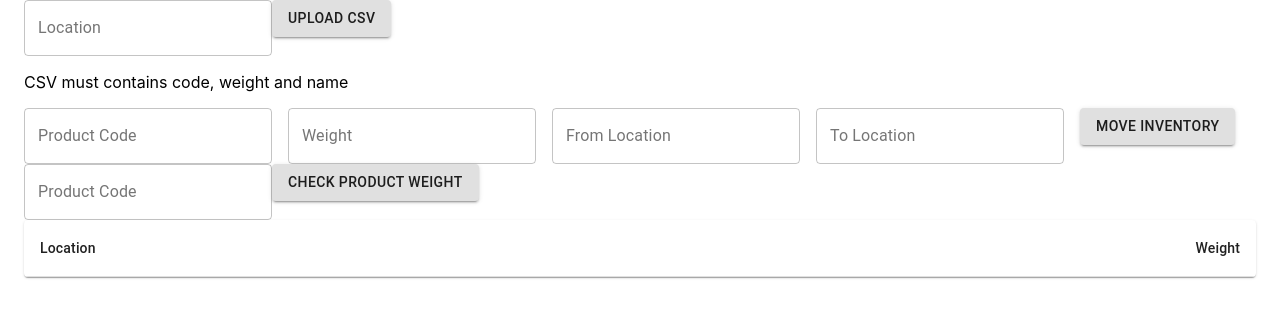
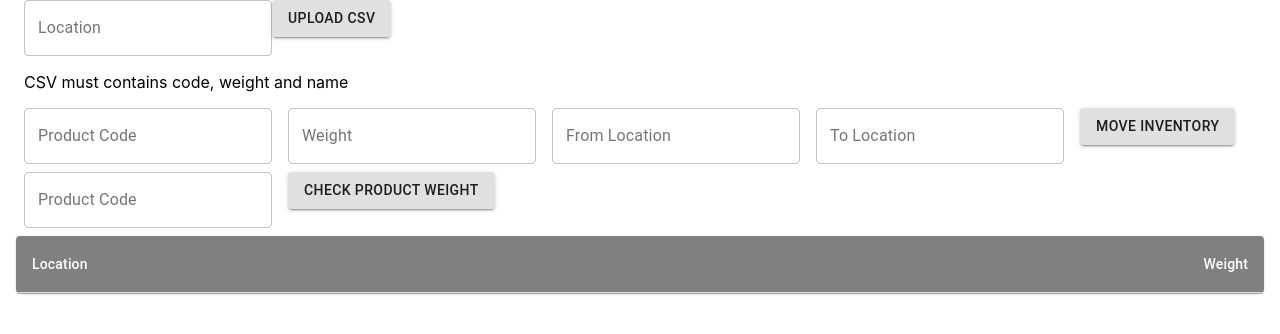
Before and after one commit to normanlys/warehouse-inventory-system, a React (Create React App) app in the folder frontend/: page / in a window 1280 px wide. Shown: the top 334 px of the page. Built offline with nearby package versions, Linux system fonts and the light colour scheme.

Commit message:
Improve UI

```diff
--- a/frontend/src/components/CheckProductWeightView.js
+++ b/frontend/src/components/CheckProductWeightView.js
@@ -7,7 +7,7 @@ import TableContainer from '@material-ui/core/TableContainer';
 import TableHead from '@material-ui/core/TableHead';
 import TableRow from '@material-ui/core/TableRow';
 import Paper from '@material-ui/core/Paper';
-import { Button, Container, TextField } from '@material-ui/core';
+import { Button, Container, TextField, Grid } from '@material-ui/core';
 
 import { getProductCount } from '../APIService';
 
@@ -15,6 +15,10 @@ const useStyles = makeStyles({
   table: {
     minWidth: 200,
   },
+  tableHeader: {
+    backgroundColor: 'grey',
+    color: 'white'
+  }
 });
 
 export default function CheckProductWeightView() {
@@ -31,7 +35,7 @@ export default function CheckProductWeightView() {
     getProductCount(code)
       .then(json => {
         if (json.length == 0) {
-          setRows([{location: "No Products Found"}])
+          setRows([{ location: "No Products Found" }])
         } else {
           setRows(json)
         }
@@ -50,23 +54,27 @@ export default function CheckProductWeightView() {
   }
 
   return (
-    <div>
+    <Grid container spacing={2} >
+      <Grid item>
         <TextField id="outlined-basic"
           label="Product Code"
           variant="outlined"
           onChange={handleProductCodeChange}
           onKeyDown={onEnter} />
+      </Grid>
 
+      <Grid item>
         <Button variant="contained" onClick={onCheckButtonClick}>
           Check Product Weight
       </Button>
+      </Grid>
 
       <TableContainer component={Paper}>
         <Table className={classes.table} aria-label="simple table">
           <TableHead>
             <TableRow>
-              <TableCell>Location</TableCell>
-              <TableCell align="right">Weight</TableCell>
+              <TableCell className={classes.tableHeader}>Location</TableCell>
+              <TableCell className={classes.tableHeader} align="right">Weight</TableCell>
             </TableRow>
           </TableHead>
           <TableBody>
@@ -81,6 +89,6 @@ export default function CheckProductWeightView() {
           </TableBody>
         </Table>
       </TableContainer>
-    </div>
+    </Grid>
   );
 }
```
Lines whose indentation alone changed are shown as unchanged.
